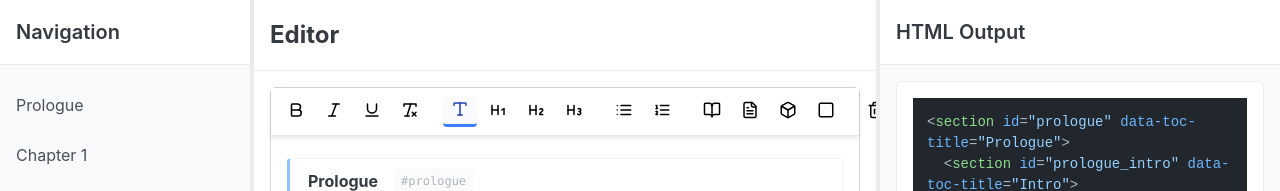
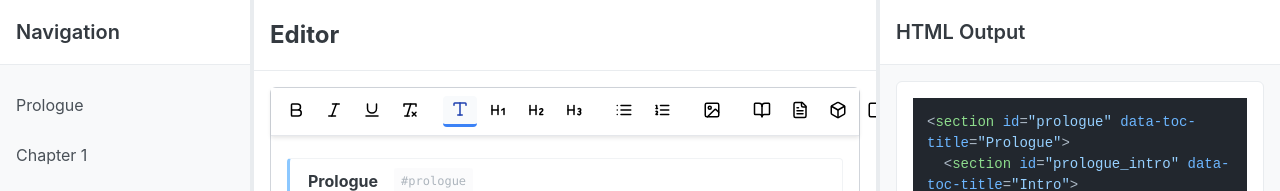
Before and after one commit to Translation-Team-Tools/wysiwyg_editor, a React (Vite) app: page / in a window 1280 px wide. Shown: the top 191 px of the page. Built offline with nearby package versions, Linux system fonts and the light colour scheme.

Commit message:
Returned image buttons. Swapped icons for image buttons. Commented out button for adding image via URL

```diff
--- a/src/features/editor/components/EditorToolbar.tsx
+++ b/src/features/editor/components/EditorToolbar.tsx
@@ -34,9 +34,9 @@ export const EditorToolbar: React.FC<EditorToolbarProps> = ({
         <ButtonGroup buttons={TOOLBAR_CONFIG.lists} editor={editor} actions={actions} activeStates={activeStates} />
       </ToolbarSection>
 
-      {/* <ToolbarSection>
+      <ToolbarSection>
         <ButtonGroup buttons={TOOLBAR_CONFIG.media} editor={editor} actions={actions} activeStates={activeStates} />
-      </ToolbarSection> */}
+      </ToolbarSection>
 
       <ToolbarSection>
         <ButtonGroup buttons={TOOLBAR_CONFIG.structure} editor={editor} actions={actions} activeStates={activeStates} />
--- a/src/features/editor/config/toolbarConfig.ts
+++ b/src/features/editor/config/toolbarConfig.ts
@@ -30,8 +30,8 @@ export const TOOLBAR_CONFIG = {
   ],
 
   media: [
-    { id: 'imageUrl', icon: Image, title: 'Insert Image from URL', action: 'insertImageFromUrl' },
-    { id: 'imageFile', icon: Upload, title: 'Upload Image File', action: 'insertImageFromFile' },
+    // { id: 'imageUrl', icon: Upload, title: 'Insert Image from URL', action: 'insertImageFromUrl' },
+    { id: 'imageFile', icon: Image, title: 'Add image', action: 'insertImageFromFile' },
   ],
 
   structure: [
```
